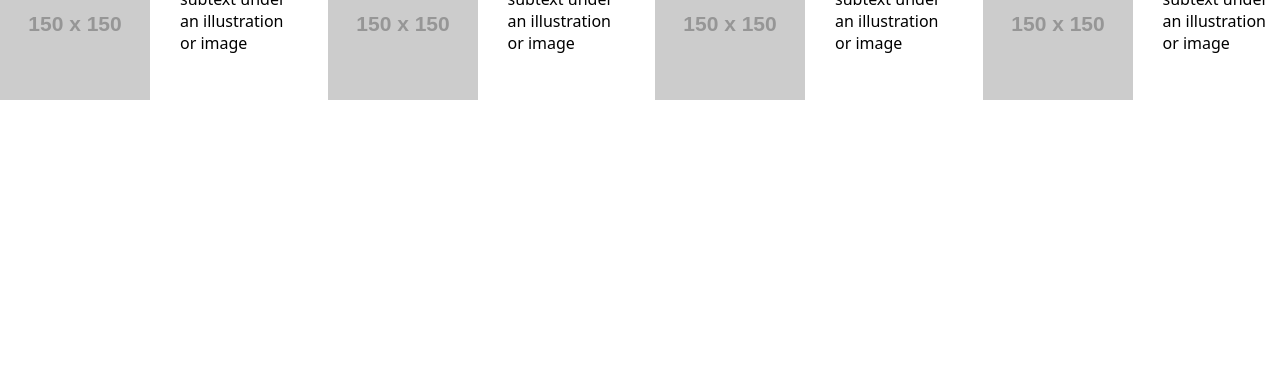
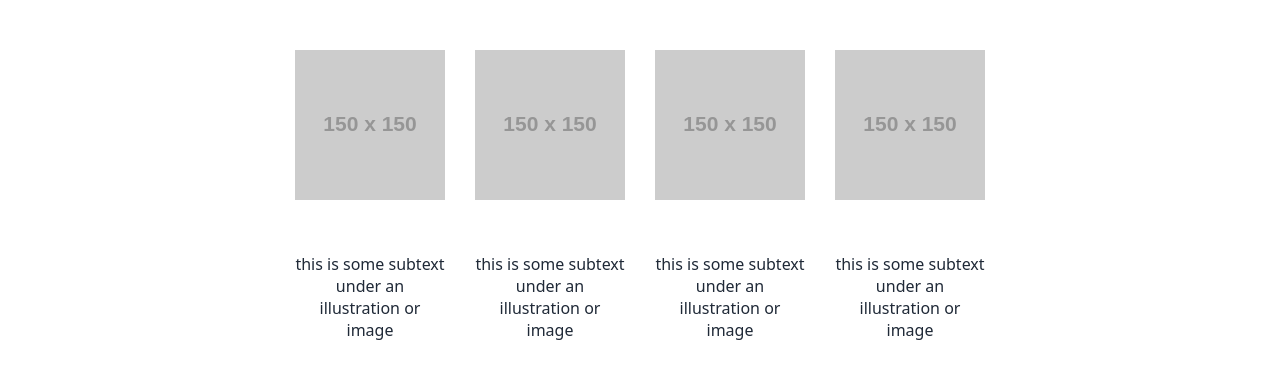
Before and after one commit to NotPedrovisk/LandingPage, a plain HTML site: page index.html in a window 1280 px wide. Shown: the part 632-1005 px from the top of the page. Before the commit the page ends 800 px from the top, so only its background shows below. Drawn offline with Linux system fonts and the light colour scheme; placeholder pictures from the web are drawn by us.

Commit message:
added more divs to info section, added more css to info section too

```diff
--- a/index.html
+++ b/index.html
@@ -43,18 +43,20 @@
         </div>
         <div class="container2">
             <div class="infoHeader">Some random information</div>
-            <div class="information">
+            <div class="informationIMG">
                 <ul>
                     <li><img class="infoImg" src="https://placehold.co/150x150" alt="infoImage"></li>
+                    <li><img class="infoImg" src="https://placehold.co/150x150" alt="infoImage"></li>
+                    <li><img class="infoImg" src="https://placehold.co/150x150" alt="infoImage"></li>
+                    <li><img class="infoImg" src="https://placehold.co/150x150" alt="infoImage"></li>
+                </ul>
+            </div>
+            <div class="informationTXT">
+                <ul>
                     <li><p class="subtext">this is some subtext under an illustration or image</p></li>
-                    <li><img class="infoImg" src="https://placehold.co/150x150" alt="infoImage"></li>
                     <li><p class="subtext">this is some subtext under an illustration or image</p></li>
-                    <li><img class="infoImg" src="https://placehold.co/150x150" alt="infoImage"></li>
                     <li><p class="subtext">this is some subtext under an illustration or image</p></li>
-                    <li><img class="infoImg" src="https://placehold.co/150x150" alt="infoImage"></li>
                     <li><p class="subtext">this is some subtext under an illustration or image</p></li>
-
-
                 </ul>
             </div>
 
--- a/styles.css
+++ b/styles.css
@@ -3,9 +3,11 @@ body{
     font-family: system-ui, -apple-system, BlinkMacSystemFont, 'Segoe UI', Roboto, Oxygen, Ubuntu, Cantarell, 'Open Sans', 'Helvetica Neue', sans-serif;
 }
 
+/*HEADER SECTION*/
 .container{
     background-color: #1F2937;
     display:flex;
+    flex:1;
     flex-direction: column;
 }
 
@@ -20,7 +22,7 @@ body{
 
 .mainHero{
    display:flex;
-   flex:auto;
+   flex:1;
    flex-direction:column;
    align-items: center;
    flex-wrap: wrap;
@@ -45,7 +47,6 @@ body{
 
 .headerButton{
     display:flex;
-    flex:1;
     margin-left: -230px;
     margin-top:6px;
     padding:5px 20px;
@@ -55,15 +56,27 @@ body{
     border-radius: 10%;
 }
 
+/*INFO SECTION*/
 .container2{
     display:flex;
     flex-direction: column;
+    justify-content: center;
     align-items: center;
 }
 .infoHeader{
     font-size: 36px;
     color:#1f2937;
     font-weight: 900;
+    padding: 50px;
+}
+
+
+.subtext{
+    max-width: 150px;
+    text-align: center;
+    color:#1f2937;
+
+
 }
 
 ul{
```
